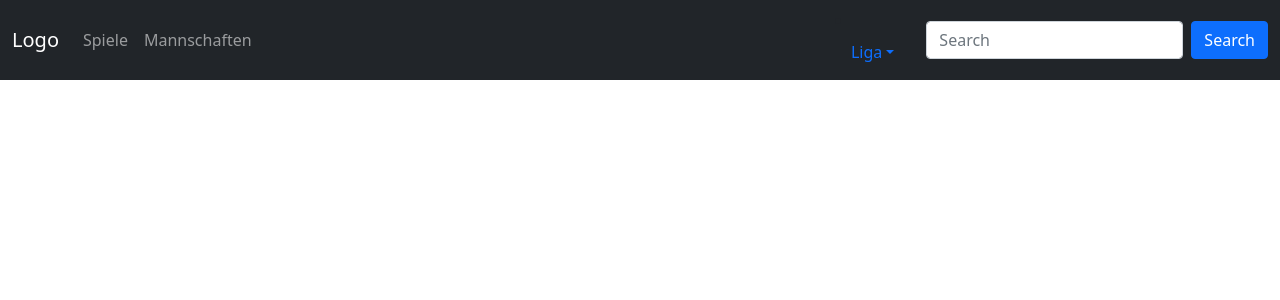
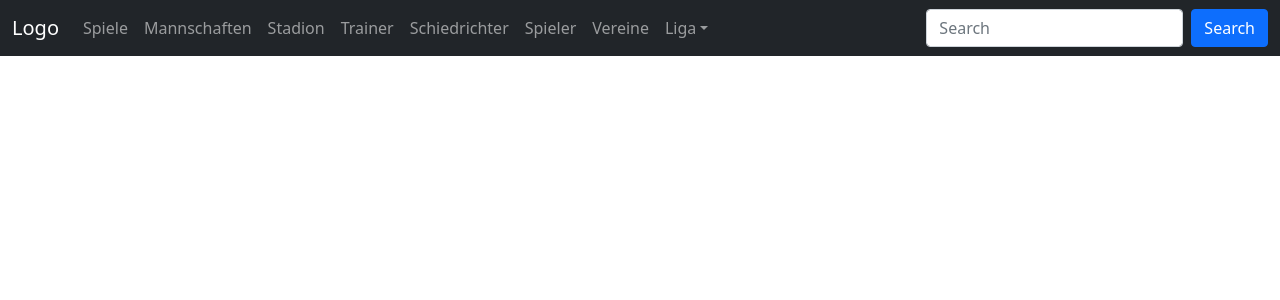
Before and after one commit to desantis06/datenbankprojekt, a PHP site: page / in a window 1280 px wide. Shown: the top 300 px of the page. Run offline with PHP 8.4, Linux system fonts and the light colour scheme.

Commit message:
CodeBase for everyone

```diff
--- /dev/null
+++ b/mannschaft.php
@@ -0,0 +1 @@
+<?php include 'navigator.php' ?>
--- a/navigator.php
+++ b/navigator.php
@@ -15,11 +15,13 @@
       <div class="collapse navbar-collapse" id="mynavbar">
         <ul class="navbar-nav me-auto">
           <li class="nav-item"><a class="nav-link" href="spiele.php">Spiele</a></li>
-          <li class="nav-item"><a class="nav-link" href="#">Mannschaften</a></li>
-          <li class="nav-item"><a class="nav-link" href="#"></a></li>
-        </ul>
-
-        <li class="nav-item dropdown">
+          <li class="nav-item"><a class="nav-link" href="mannschaft.php">Mannschaften</a></li>
+          <li class="nav-item"><a class="nav-link" href="stadion.php">Stadion</a></li>
+          <li class="nav-item"><a class="nav-link" href="trainer.php">Trainer</a></li>
+          <li class="nav-item"><a class="nav-link" href="schiedrichter.php">Schiedrichter</a></li>
+          <li class="nav-item"><a class="nav-link" href="spieler.php">Spieler</a></li>
+          <li class="nav-item"><a class="nav-link" href="vereine.php">Vereine</a></li>
+          <li class="nav-item dropdown">
           <a class="nav-link dropdown-toggle" href="#" role="button" data-bs-toggle="dropdown">Liga</a>
           <ul class="dropdown-menu"><?php #get Ligas from DB?>
             <li><a class="dropdown-item" href="#">Link</a></li>
@@ -27,6 +29,9 @@
             <li><a class="dropdown-item" href="#">A third link</a></li>
           </ul>
         </li>
+        </ul>
+
+
 
         <form class="d-flex ms-3">
           <input class="form-control me-2" type="text" placeholder="Search">
--- /dev/null
+++ b/schiedrichter.php
@@ -0,0 +1 @@
+<?php include 'navigator.php' ?>
--- /dev/null
+++ b/spieler.php
@@ -0,0 +1 @@
+<?php include 'navigator.php' ?>
--- /dev/null
+++ b/stadion.php
@@ -0,0 +1 @@
+<?php include 'navigator.php' ?>
--- /dev/null
+++ b/trainer.php
@@ -0,0 +1 @@
+<?php include 'navigator.php' ?>
--- /dev/null
+++ b/vereine.php
@@ -0,0 +1 @@
+<?php include 'navigator.php' ?>
```
Also changed, not shown: database/mssql.php (added, +13 -0 lines), mssql.php (deleted, +0 -9 lines), database/database.sql (renamed from database.sql).
